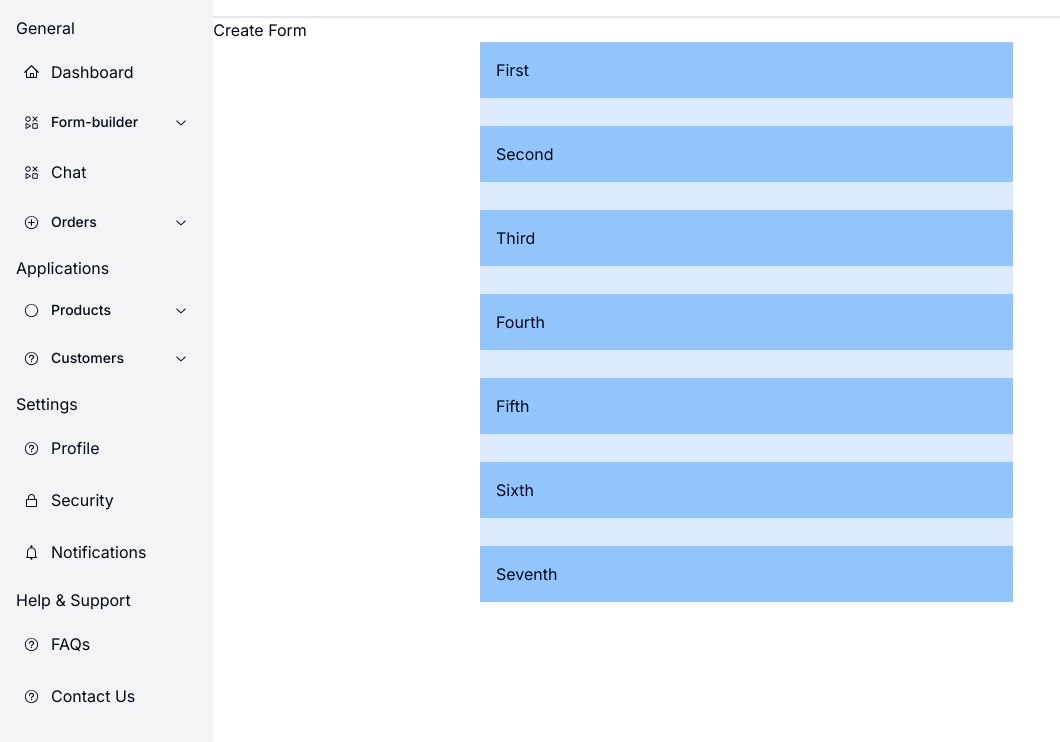
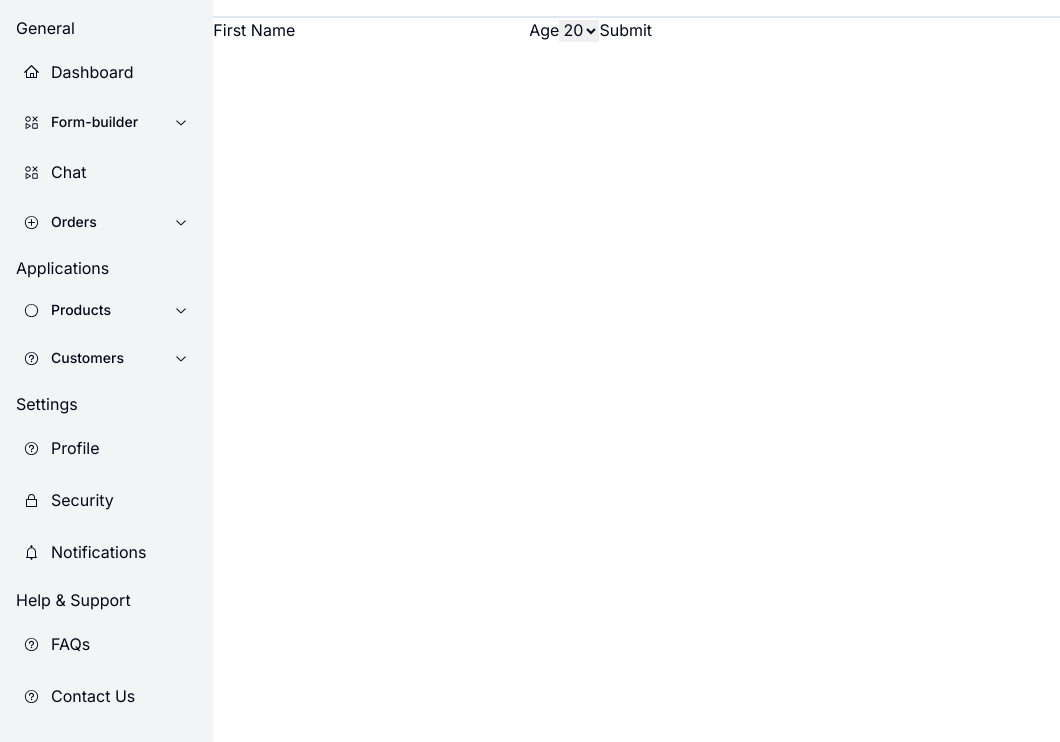
Before and after one commit to rahulkr-dev/form-builder, a Next.js app: page /form-builder/create in a window 1280 px wide. Shown: the top 742 px of the page, without its empty margins (0-1060 px from the left). Built offline with nearby package versions, Linux system fonts and the light colour scheme.

Commit message:
try react-hook-form

```diff
--- a/src/app/(protected)/form-builder/create/page.tsx
+++ b/src/app/(protected)/form-builder/create/page.tsx
@@ -1,55 +1,64 @@
 "use client"
-import React, { useState } from 'react';
-import { DragDropContext, Droppable, Draggable } from 'react-beautiful-dnd';
+import React from "react"
+import { Path, useForm, UseFormRegister, SubmitHandler } from "react-hook-form"
 
-const init = [
-  { id: '1', content: 'First' },
-  { id: '2', content: 'Second' },
-  { id: '3', content: 'Third' },
-  { id: '4', content: 'Fourth' },
-  { id: '5', content: 'Fifth' },
-  { id: '6', content: 'Sixth' },
-  { id: '7', content: 'Seventh' },
-];
+
+interface IFormValues {
+  "First Name": string
+  Age: number
+}
+
+
+type InputProps = {
+  label: Path<IFormValues>
+  register: UseFormRegister<IFormValues>
+  required: boolean
+}
+
+
+// The following component is an example of your existing Input Component
+const Input = ({ label, register, required }: InputProps) => (
+  <>
+    <label>{label}</label>
+    <input {...register(label, { required })} />
+  </>
+)
+
+
+// you can use React.forwardRef to pass the ref too
+const Select = React.forwardRef<
+  HTMLSelectElement,
+  { label: string } & ReturnType<UseFormRegister<IFormValues>>
+>(({ onChange, onBlur, name, label }, ref) => (
+  <>
+    <label>{label}</label>
+    <select name={name} ref={ref} onChange={onChange} onBlur={onBlur}>
+      <option value="20">20</option>
+      <option value="30">30</option>
+    </select>
+  </>
+))
+
+Select.displayName = "Select";
 
 
 
+const App = () => {
+  const { register, handleSubmit } = useForm<IFormValues>()
 
-const CreateForm = () => {
-  const [todos, setTodos] = useState(init);
+
+  const onSubmit: SubmitHandler<IFormValues> = (data) => {
+    alert(JSON.stringify(data))
+  }
+
 
   return (
-    <main>
-      <h1>Create Form</h1>
-      <DragDropContext onDragEnd={() => { console.log("hi") }}>
-        <Droppable droppableId='droppable'>
-          {(provided, snapshot) => (
-            <div
-              ref={provided.innerRef}
-              {...provided.droppableProps}
-              className="space-y-5 w-1/2 m-auto grid gap-2 bg-blue-100"
-            >
-              {todos.map((todo, index) => (
-                <Draggable key={todo.id} draggableId={todo.id} index={index}>
-                  {(provided, snapshot) => (
-                    <div
-                      ref={provided.innerRef}
-                      {...provided.draggableProps}
-                      {...provided.dragHandleProps}
-                      className="bg-blue-300 p-4"
-                    >
-                      {todo.content}
-                    </div>
-                  )}
-                </Draggable>
-              ))}
-              {provided.placeholder}
-            </div>
-          )}
-        </Droppable>
-      </DragDropContext>
-    </main>
-  );
-};
+    <form onSubmit={handleSubmit(onSubmit)}>
+      <Input label="First Name" register={register} required />
+      <Select label="Age" {...register("Age")} />
+      <input type="submit" />
+    </form>
+  )
+}
 
-export default CreateForm;
+export default App
```
